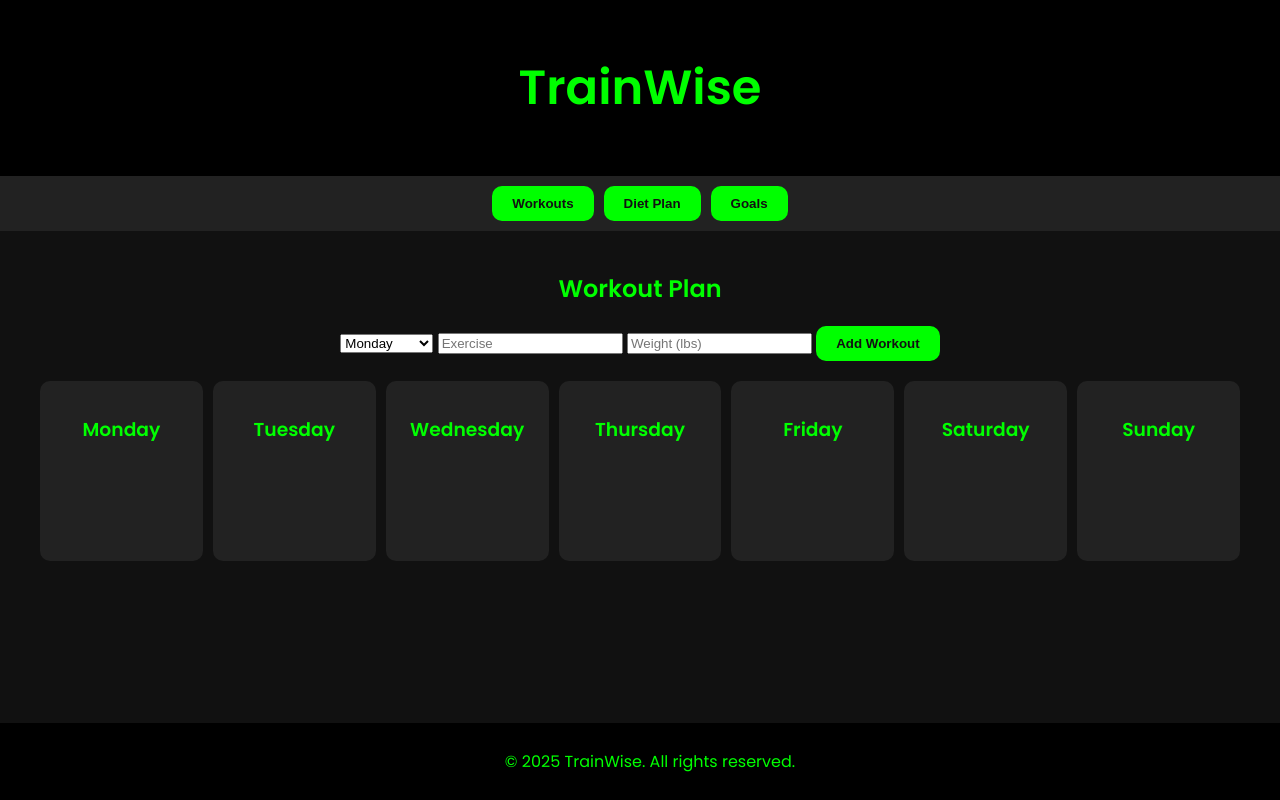
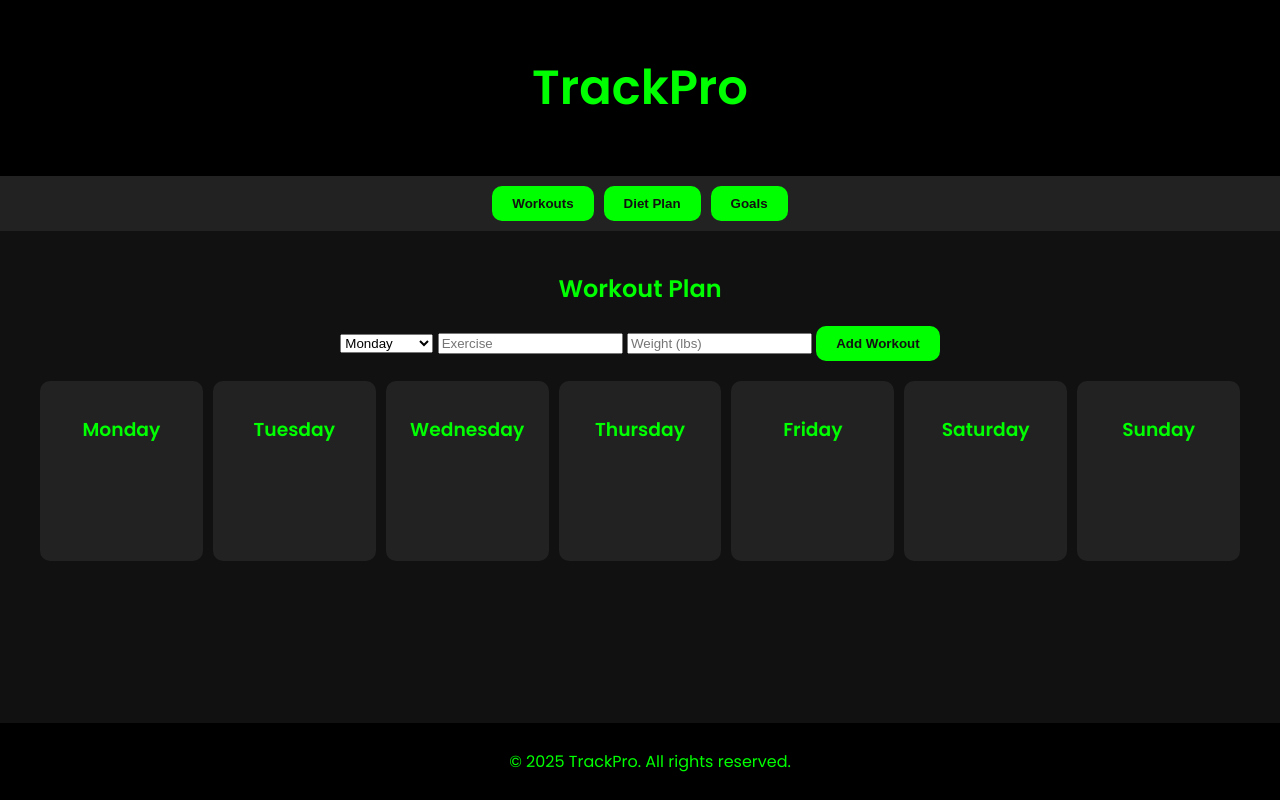
Before and after one commit to Kaydev-afk/TrainWise, a plain HTML site: page index.html in a window 1280 px wide. Drawn offline with Linux system fonts and the light colour scheme.

Commit message:
Update index.html

```diff
--- a/index.html
+++ b/index.html
@@ -3,7 +3,7 @@
 <head>
     <meta charset="UTF-8">
     <meta name="viewport" content="width=device-width, initial-scale=1.0">
-    <title>TrainWise - Fitness Planner</title>
+    <title>TrackPro - Fitness Planner</title>
     <link href="https://fonts.googleapis.com/css2?family=Poppins:wght@300;400;600&display=swap" rel="stylesheet">
     <style>
         /* (Existing CSS styling here) */
@@ -11,7 +11,7 @@
 </head>
 <body>
     <header>
-        <h1>TrainWise</h1>
+        <h1>TrackPro</h1>
     </header>
 
     <nav>
@@ -72,7 +72,7 @@
     </main>
 
     <footer>
-        <p>&copy; 2025 TrainWise. All rights reserved.</p>
+        <p>&copy; 2025 TrackPro. All rights reserved.</p>
     </footer>
 
     <style>
```
